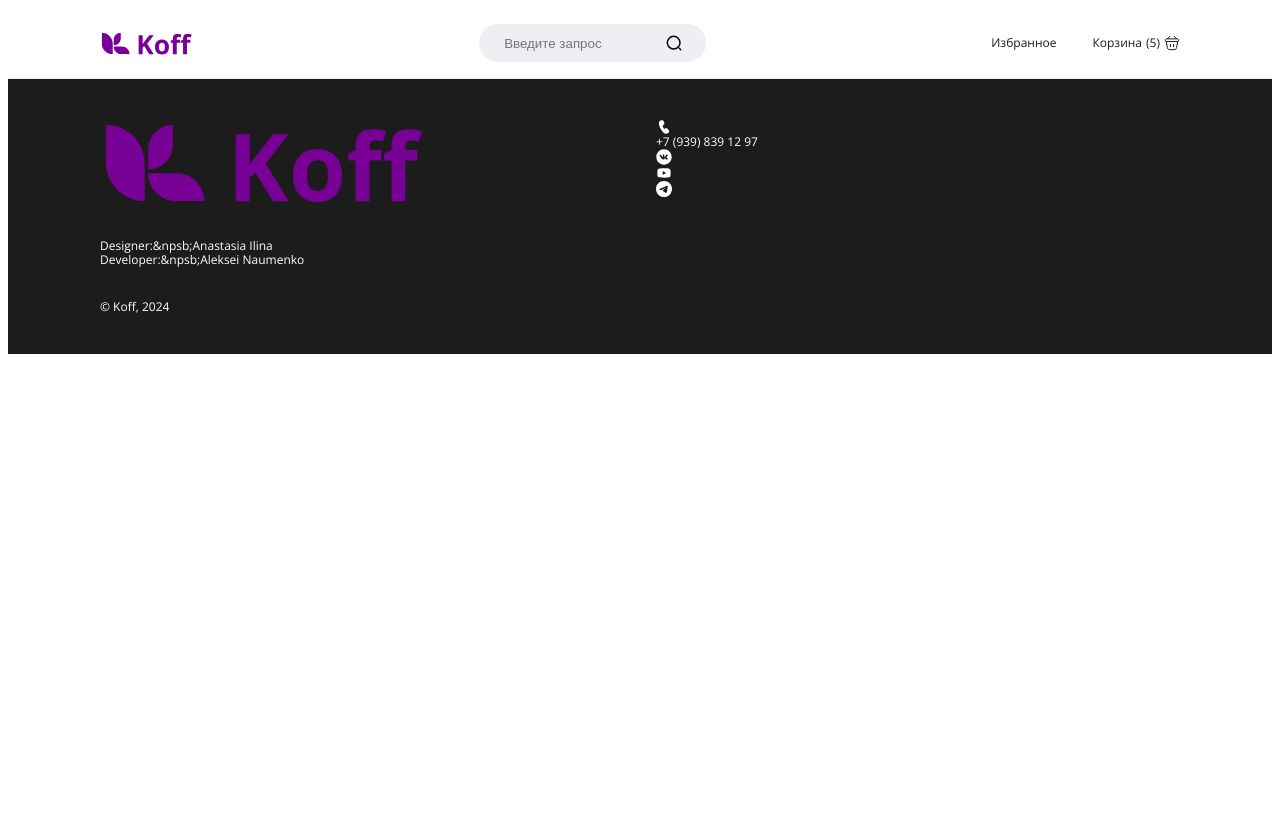
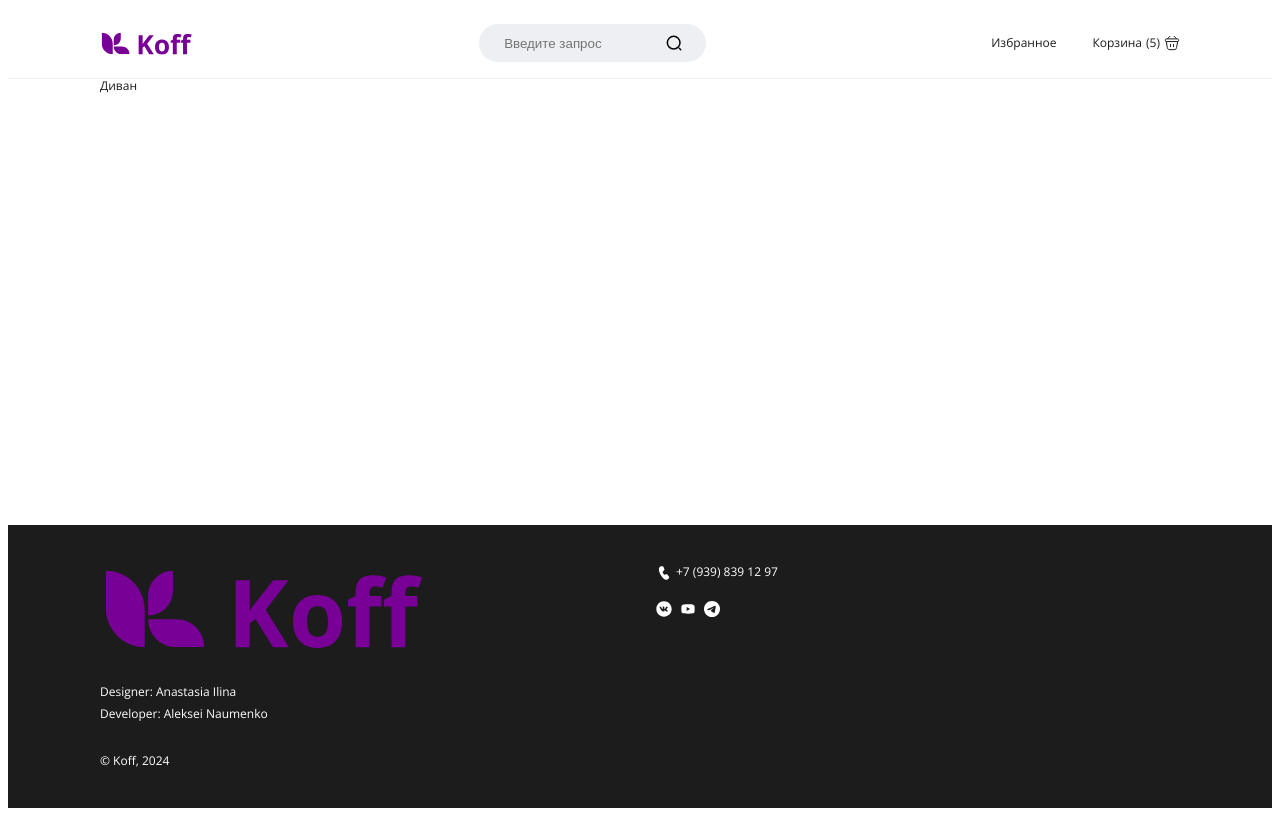
Before and after one commit to AleksNau/Furniture-store-koff, a React (Vite) app: page / in a window 1280 px wide. Built offline with nearby package versions, Linux system fonts and the light colour scheme; the HTML template or start-up script is replaced by a standard one.

Commit message:
2nd lesson

```diff
--- /dev/null
+++ b/src/components/CardItem/CardItem.jsx
@@ -0,0 +1,5 @@
+import s from "./CardItem.module.scss";
+
+const CardItem = () => <article className={s.card}>Диван</article>;
+
+export default CardItem;
--- /dev/null
+++ b/src/components/CardItem/CardItem.module.scss
@@ -0,0 +1,12 @@
+.card {
+
+  @media (min-width: 580px) {
+
+  }
+  @media (min-width: 820px) {
+
+  }
+  @media (min-width: 1120px) {
+
+  }
+}
--- a/src/components/Contacts/Contacts.jsx
+++ b/src/components/Contacts/Contacts.jsx
@@ -1,8 +1,8 @@
 import s from "./Contacts.module.scss";
 
 const Contacts = () => (
-  <div className="contacts">
-    <a className={s.phone} href="tel: +7 (939) 839 12 97">
+  <div className={s.contacts}>
+    <a className={`${s.phone} ${s.link}`} href="tel: +7 (939) 839 12 97">
       <svg
         width="16"
         height="16"
@@ -19,7 +19,7 @@ const Contacts = () => (
 
     <ul className={s.list}>
       <li>
-        <a href="#" aria-label="Ссылка на группу в VK">
+        <a className={s.link} href="#" aria-label="Ссылка на группу в VK">
           <svg
             width="16"
             height="16"
@@ -34,7 +34,7 @@ const Contacts = () => (
         </a>
       </li>
       <li>
-        <a href="#" aria-label="Ссылка на ютуб канал">
+        <a className={s.link} href="#" aria-label="Ссылка на ютуб канал">
           <svg
             width="16"
             height="16"
@@ -49,7 +49,7 @@ const Contacts = () => (
         </a>
       </li>
       <li>
-        <a href="#" aria-label="Ссылка на группу в telegram">
+        <a className={s.link} href="#" aria-label="Ссылка на группу в telegram">
           <svg
             width="16"
             height="16"
--- a/src/components/Contacts/Contacts.module.scss
+++ b/src/components/Contacts/Contacts.module.scss
@@ -1,4 +1,7 @@
 .contacts {
+  display: flex;
+  align-items: start;
+  flex-direction: column;
 
   @media (min-width: 580px) {
 
@@ -10,3 +13,31 @@
 
   }
 }
+
+.phone {
+  display: flex;
+  gap: 4px;
+  margin-bottom: 20px;
+}
+
+.list {
+  display: flex;
+  gap: 8px;
+
+}
+
+.link {
+  border-radius: 4px;
+  outline: 1px solid transparent;
+
+  &:hover,
+  &:active {
+    color: #780096;
+  }
+
+  &:focus-visible
+  {
+    color: #780096;
+    outline-color: #780096;
+  }
+}
--- a/src/components/Developers/Developers.jsx
+++ b/src/components/Developers/Developers.jsx
@@ -1,12 +1,26 @@
 import s from "./Developers.module.scss";
 
 const Developers = () => (
-  <ul className="developers">
+  <ul className={s.developers}>
     <li className={s.item}>
-      Designer:&npsb;<a className={s.link} href="https://t.me" target="_blank">Anastasia Ilina</a>
+      Designer:&nbsp;
+      <a
+        className={s.link}
+        href="https://t.me"
+        target="_blank"
+        rel="noreferrer">
+        Anastasia Ilina
+      </a>
     </li>
     <li className={s.item}>
-      Developer:&npsb;<a className={s.link} href="https://t.me" target="_blank">Aleksei Naumenko</a>
+      Developer:&nbsp;
+      <a
+        className={s.link}
+        href="https://t.me"
+        target="_blank"
+        rel="noreferrer">
+        Aleksei Naumenko
+      </a>
     </li>
   </ul>
 );
--- a/src/components/Developers/Developers.module.scss
+++ b/src/components/Developers/Developers.module.scss
@@ -1,5 +1,7 @@
 .developers {
-
+  display: flex;
+  flex-direction: column;
+  gap: 8px;
   @media (min-width: 580px) {
 
   }
@@ -10,3 +12,23 @@
 
   }
 }
+
+.item {
+
+}
+
+.link {
+  border-radius: 4px;
+  outline: 1px solid transparent;
+
+  &:hover,
+  &:active {
+    color: #780096;
+  }
+
+  &:focus-visible
+  {
+    color: #780096;
+    outline-color: #780096;
+  }
+}
--- /dev/null
+++ b/src/components/Goods/Goods.jsx
@@ -0,0 +1,17 @@
+import s from "./Goods.module.scss";
+import Container from "../../views/Conteiner/Container.jsx";
+import CardItem from "../CardItem/CardItem.jsx";
+
+const Goods = () => (
+  <section className={s.goods}>
+    <Container>
+      <h2 className={`${s.title} visually-hidden`}>Список товаров</h2>
+
+      <ul className={s.list}>
+        <CardItem />
+      </ul>
+    </Container>
+  </section>
+);
+
+export default Goods;
--- /dev/null
+++ b/src/components/Goods/Goods.module.scss
@@ -0,0 +1,12 @@
+.goods {
+
+  @media (min-width: 580px) {
+
+  }
+  @media (min-width: 820px) {
+
+  }
+  @media (min-width: 1120px) {
+
+  }
+}
--- a/src/index.css
+++ b/src/index.css
@@ -36,14 +36,23 @@ html {
 
 body {
     position: relative;
-    min-width: 320px;
-    min-height: 100vh;
     font-family: "Open Sans", sans-serif;
     color: #1C1C1C;
     font-size: 12px;
     font-weight: 400;
     line-height: 1.2; /* 14.4px */
     background-color: #fff;
+}
+
+#root {
+    min-width: 320px;
+    min-height: 100vh;
+    display: flex;
+    flex-direction: column;
+}
+
+main {
+    flex-grow: 1;
 }
 
 img, svg {
--- a/src/views/Main/Main.jsx
+++ b/src/views/Main/Main.jsx
@@ -1,4 +1,10 @@
 import "./Main.module.scss";
+import Goods from "../../components/Goods/Goods.jsx";
 
-const Main = () => <main className="main"></main>;
+const Main = () => (
+  <main className="main">
+    {/* <Catalog /> */}
+    <Goods />
+  </main>
+);
 export default Main;
```
